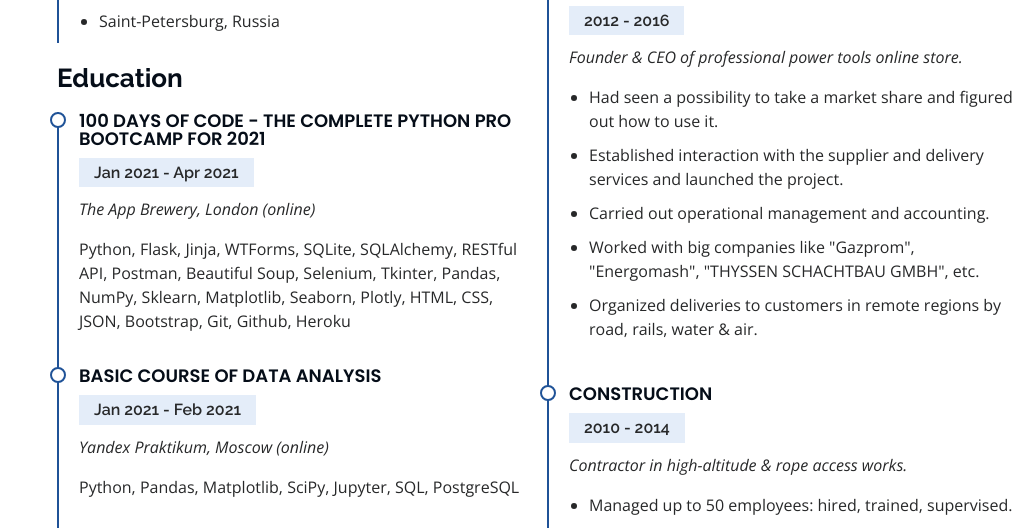
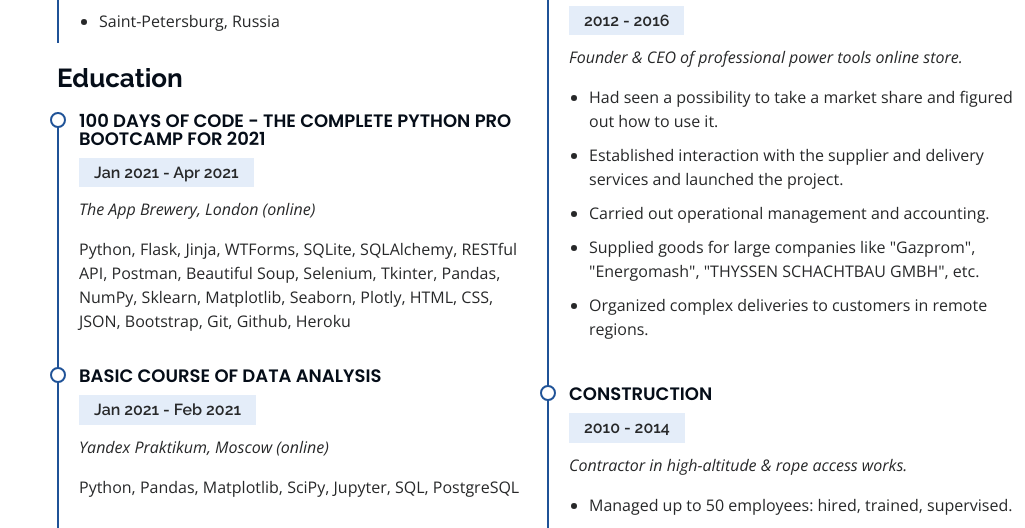
Before and after one commit to k-yakovlev/portfolio-website, a Flask app: page / in a window 1280 px wide. Shown: the part 2565-3093 px from the top of the page, without its empty margins (255-1280 px from the left). Run offline with Flask 2, Linux system fonts and the light colour scheme; some libraries are stand-ins or nearby versions.

Commit message:
Fix content in 'Resume' section.

```diff
--- a/templates/index.html
+++ b/templates/index.html
@@ -306,8 +306,8 @@
                 <li>Had seen a possibility to take a market share and figured out how to use it.</li>
                 <li>Established interaction with the supplier and delivery services and launched the project.</li>
                 <li>Carried out operational management and accounting.</li>
-                <li>Worked with big companies like "Gazprom", "Energomash", "THYSSEN SCHACHTBAU GMBH", etc.</li>
-                <li>Organized deliveries to customers in remote regions by road, rails, water & air.</li>
+                <li>Supplied goods for large companies like "Gazprom", "Energomash", "THYSSEN SCHACHTBAU GMBH", etc.</li>
+                <li>Organized complex deliveries to customers in remote regions.</li>
               </ul>
             </div>
             <div class="resume-item">
```
